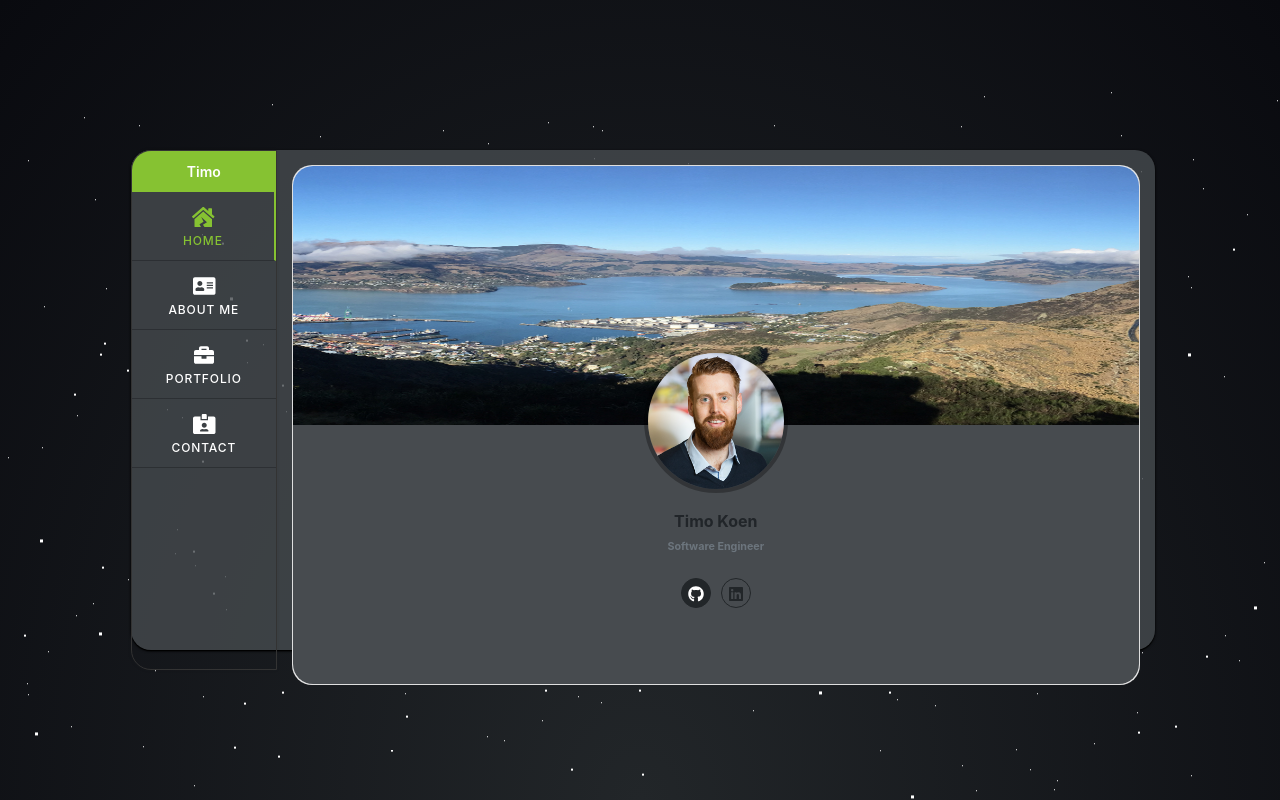
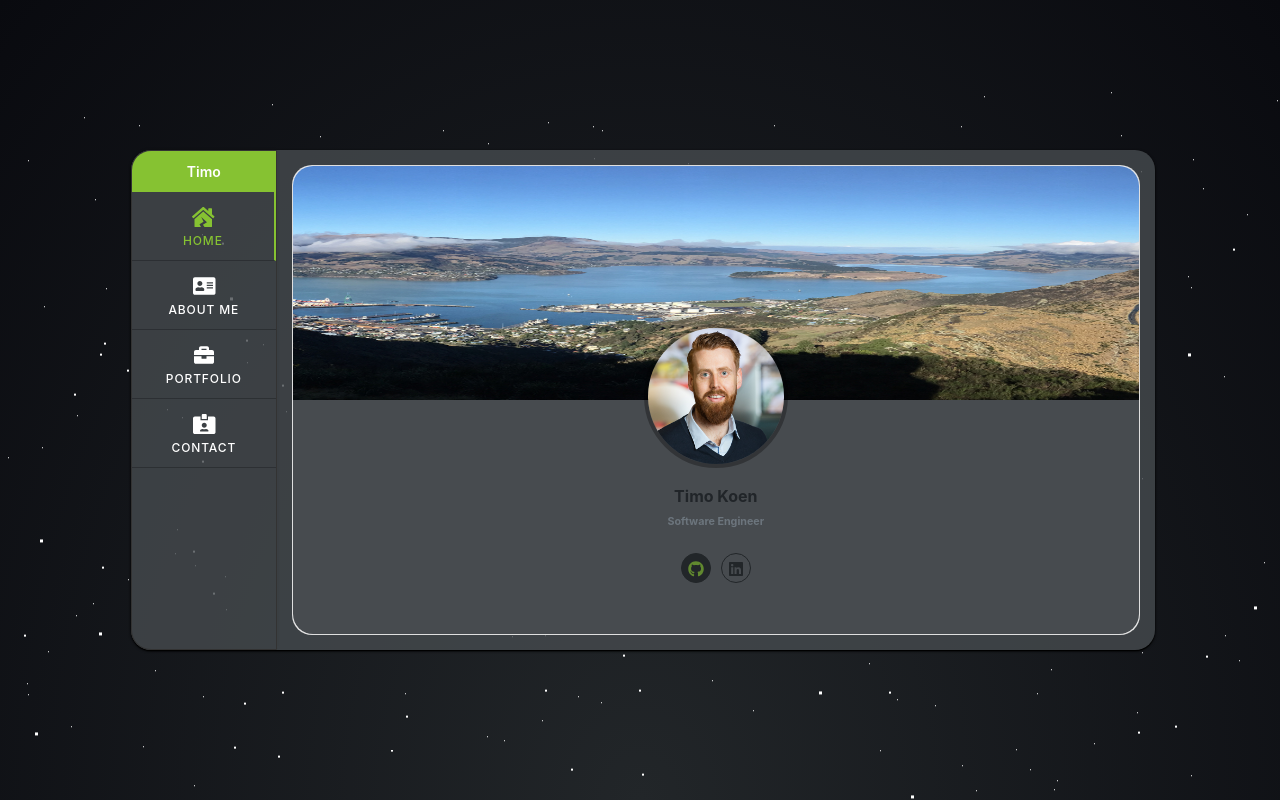
Before and after one commit to tkoen93/timokoen.dev, an Angular app: page / in a window 1280 px wide. In both pictures the pointer is over the element 695 px from the left and 593 px from the top of the page. Built offline with nearby package versions, Linux system fonts and the light colour scheme.

Commit message:
Fix card issue permanently

```diff
--- a/src/app/home/home.component.scss
+++ b/src/app/home/home.component.scss
@@ -52,7 +52,7 @@
 }
 .card fa-icon:hover {
   background-color:#222629;
-  color:#fff;
+  color:#61892F;
   text-decoration:none;
 }
 
@@ -65,6 +65,6 @@
 
 .desktopHeight {
   @media screen and (min-width: $device-tablet) {
-    height: 65vh;;
+    height: calc(100vh - 330px);
   }
 }
```
